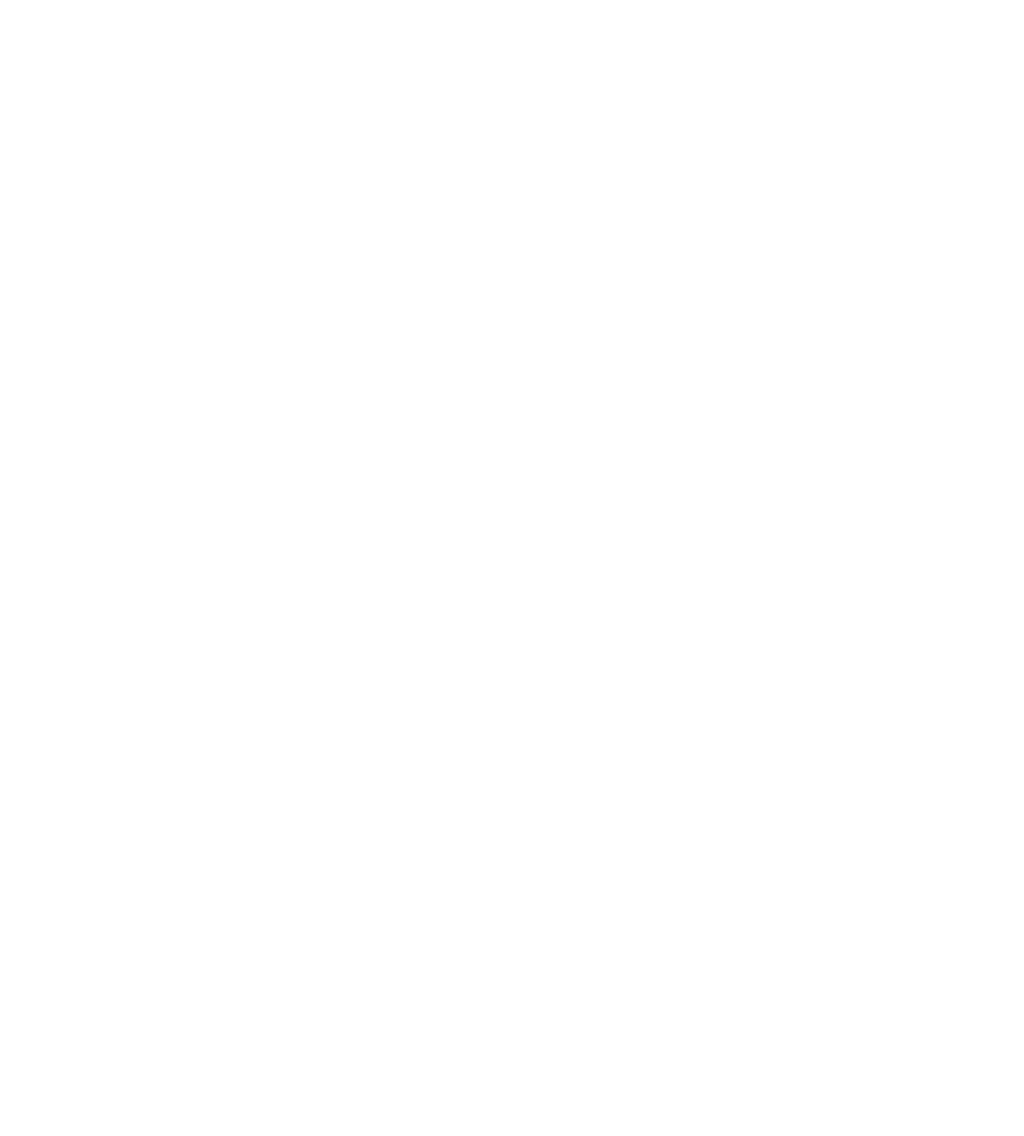
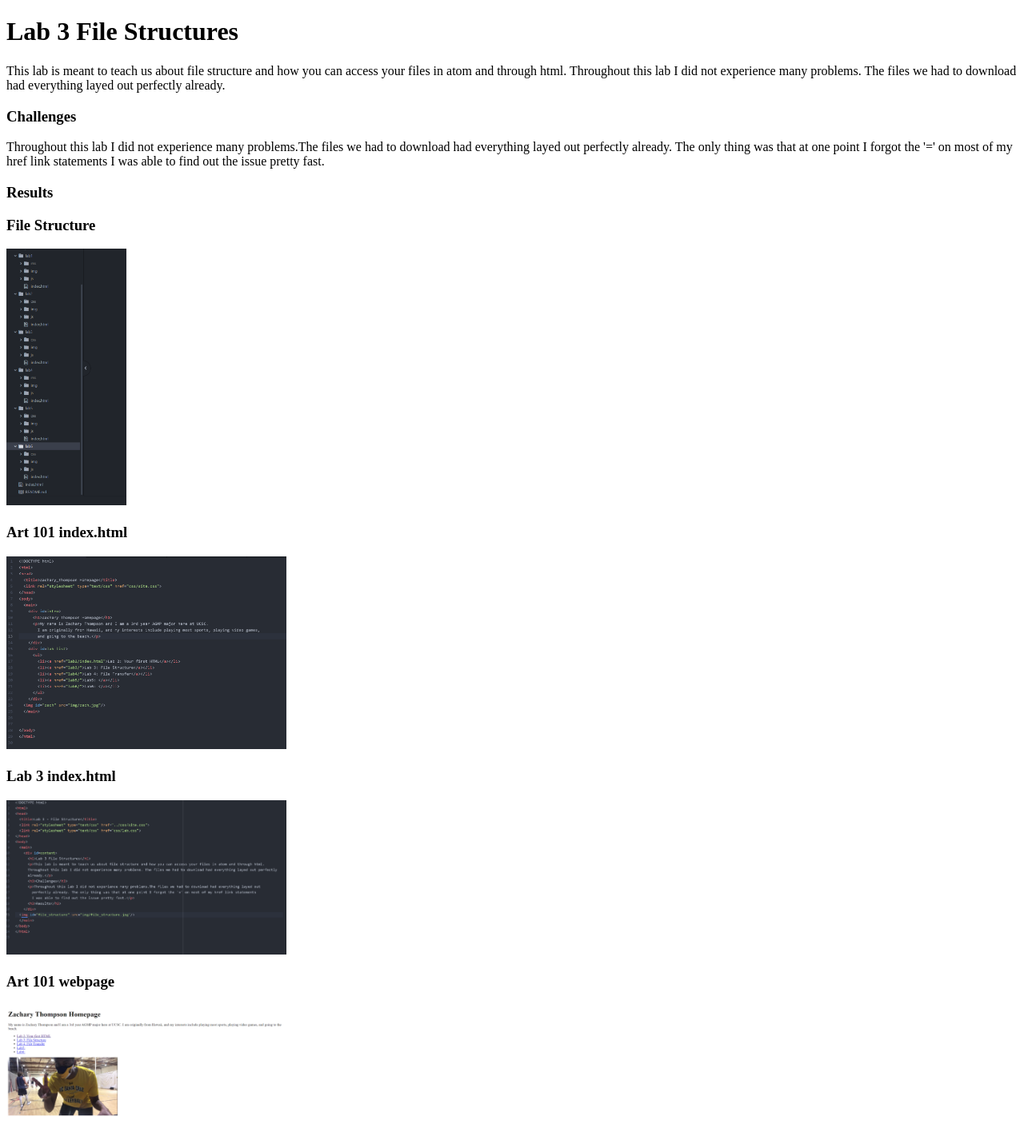
Before and after one commit to Zachtg27/art101, a plain HTML site: page lab3/index.html in a window 1280 px wide. Shown: the whole page at 80% size. Before the commit the page ends 800 px from the top, so only its background shows below. Drawn offline with Linux system fonts and the light colour scheme.

Commit message:
finished lab3

```diff
--- a/css/site.css
+++ b/css/site.css
@@ -0,0 +1,3 @@
+#zach {
+  width: 500px;
+}
--- a/lab3/css/lab.css
+++ b/lab3/css/lab.css
@@ -0,0 +1,12 @@
+#file_structure {
+  width: 150px;
+}
+#lab_3_code {
+  width: 350px;
+}
+#lab_3_code2 {
+  width: 350px;
+}
+#lab_3_webpage {
+  width: 350px;
+}
--- a/lab3/index.html
+++ b/lab3/index.html
@@ -1,11 +1,31 @@
 <!DOCTYPE html>
 <html>
 <head>
-	<title>Lab X - Subject/Topic</title>
+	<title>Lab 3 - File Structure</title>
 	<link rel="stylesheet" type="text/css" href="../css/site.css">
 	<link rel="stylesheet" type="text/css" href="css/lab.css">
 </head>
 <body>
-
+	<main>
+		<div id=content>
+			<h1>Lab 3 File Structures</h1>
+			<p>This lab is meant to teach us about file structure and how you can access your files in atom and through html.
+			Throughout this lab I did not experience many problems. The files we had to download had everything layed out perfectly
+			already.</p>
+			<h3>Challenges</h3>
+			<p>Throughout this lab I did not experience many problems.The files we had to download had everything layed out
+				perfectly already. The only thing was that at one point I forgot the '=' on most of my href link statements
+				I was able to find out the issue pretty fast.</p>
+			<h3>Results</h3>
+		</div>
+	<h3>File Structure</h3>
+	<img id="file_structure" src="img/file_structure.jpg"/>
+	<h3>Art 101 index.html</h3>
+	<img id="lab_3_code" src="img/lab_3_code.png"/>
+	<h3>Lab 3 index.html</h3>
+	<img id="lab_3_code2" src="img/lab_3_code2.png"/>
+	<h3>Art 101 webpage</h3>
+	<img id="lab_3_webpage" src="img/lab_3_webpage.png"/>
+	</main>
 </body>
 </html>
```
Also changed, not shown: index.html (+17 -4 lines), img/zach.jpg (added), lab3/img/file_structure.jpg (added), lab3/img/lab_3_code.png (added), lab3/img/lab_3_code2.png (added), lab3/img/lab_3_webpage.png (added).
